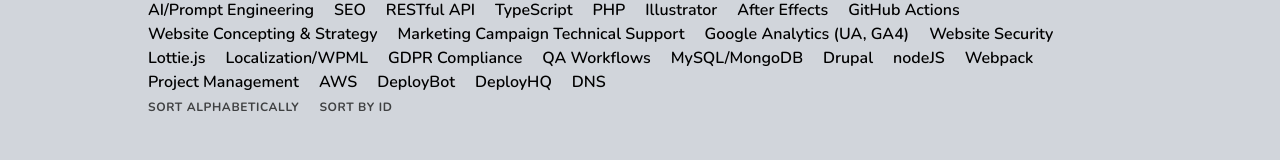
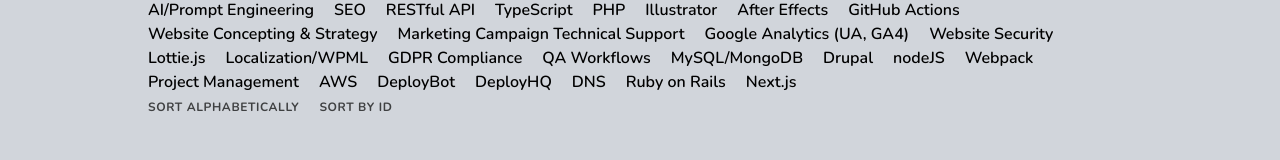
Before and after one commit to adam-sch/2024, a React (Create React App) app: page / in a window 1280 px wide. Shown: the part 495-655 px from the top of the page. Built offline with nearby package versions, Linux system fonts and the light colour scheme.

Commit message:
Add skills

```diff
--- a/src/skills.js
+++ b/src/skills.js
@@ -223,5 +223,15 @@
 		"id": 45,
 		"name": "DNS",
 		"type": "secondary"
+	},
+	{
+		"id": 46,
+		"name": "Ruby on Rails",
+		"type": "secondary"
+	},
+	{
+		"id": 47,
+		"name": "Next.js",
+		"type": "secondary"
 	}
 ]
```
